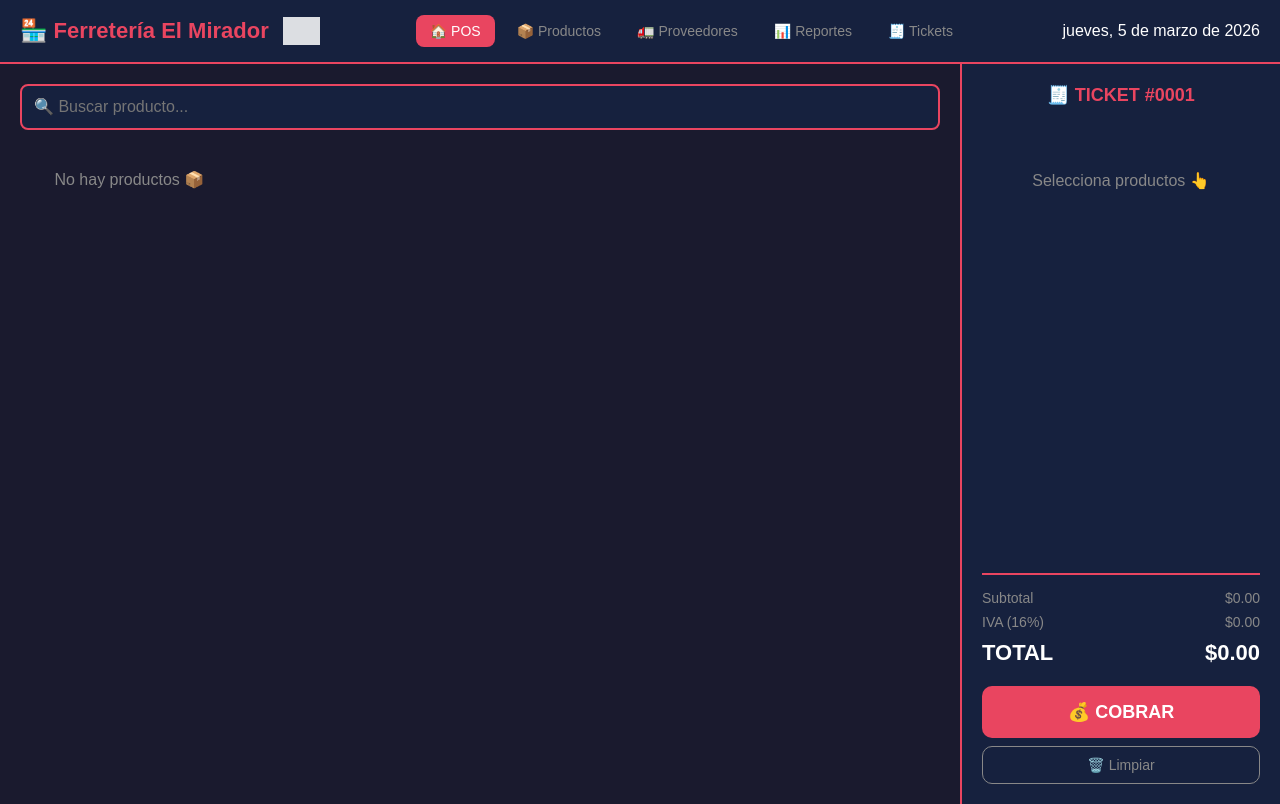
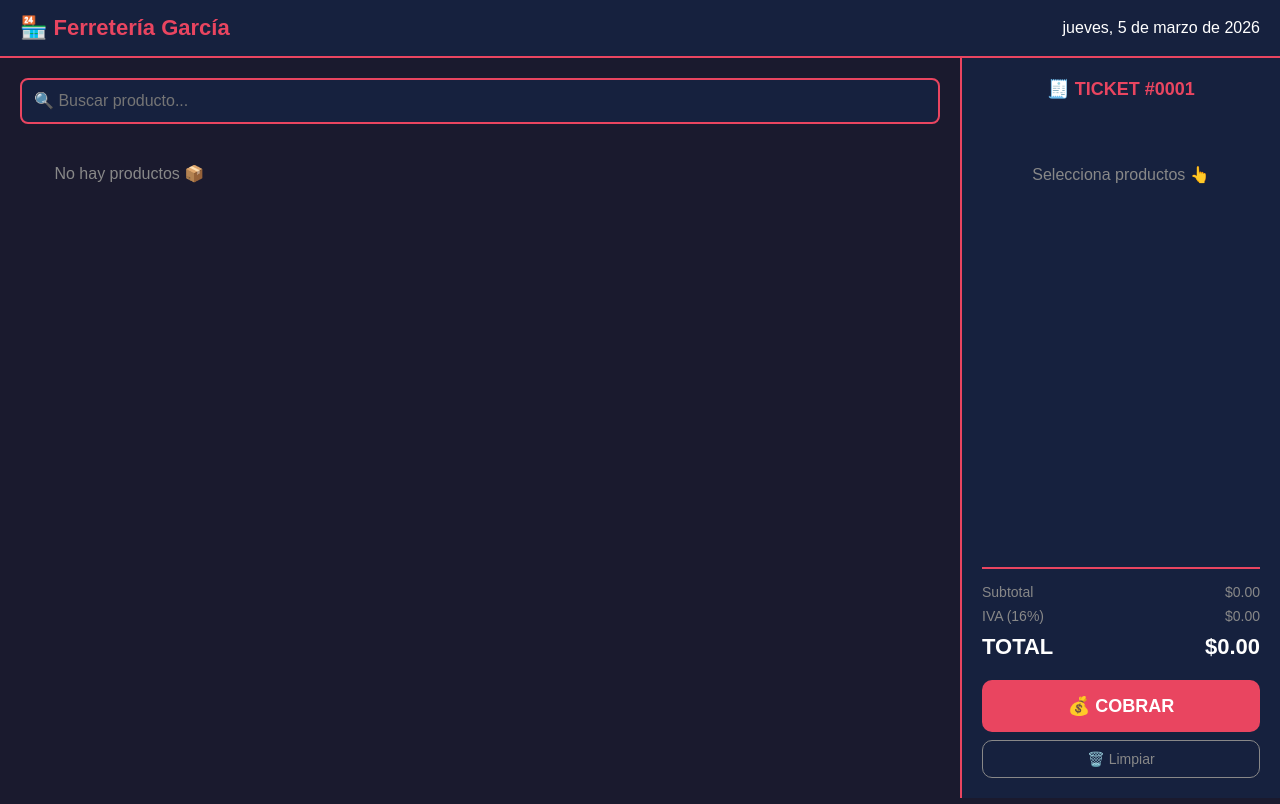
Before and after one commit to c28309208/ferreteria, a Flask app: page / in a window 1280 px wide. Run offline with Flask 3, Linux system fonts and the light colour scheme; data that the repository does not hold is empty; grey boxes are pictures that could not be loaded.

Commit message:
Update index.html

```diff
--- a/templates/index.html
+++ b/templates/index.html
@@ -3,16 +3,12 @@
 <head>
     <meta charset="UTF-8">
     <meta name="viewport" content="width=device-width, initial-scale=1.0">
-    <title>Ferretería El Mirador - POS</title>
+    <title>Ferretería - POS</title>
     <style>
         * { margin: 0; padding: 0; box-sizing: border-box; }
         body { font-family: Arial, sans-serif; background: #1a1a2e; color: white; }
         .header { background: #16213e; padding: 15px 20px; display: flex; align-items: center; justify-content: space-between; border-bottom: 2px solid #e94560; }
         .header h1 { color: #e94560; font-size: 22px; }
-        .nav { display: flex; gap: 8px; }
-        .nav a { color: #888; text-decoration: none; padding: 8px 14px; border-radius: 8px; font-size: 14px; transition: all 0.2s; }
-        .nav a:hover { background: #1a1a2e; color: white; }
-        .nav a.active { background: #e94560; color: white; }
         .container { display: flex; height: calc(100vh - 60px); }
         .panel-productos { flex: 1; padding: 20px; overflow-y: auto; }
         .buscar { width: 100%; padding: 12px; border-radius: 8px; border: 2px solid #e94560; background: #16213e; color: white; font-size: 16px; margin-bottom: 20px; }
@@ -66,20 +62,7 @@
 <body>
 
 <div class="header">
-    <div style="display:flex; align-items:center; gap:14px">
-        <h1>🏪 Ferretería El Mirador</h1>
-        <img src="https://brandfetch.com/api/v2/brand/truper.com?type=logo"
-             onerror="this.onerror=null;this.src='https://upload.wikimedia.org/wikipedia/commons/thumb/8/8e/Truper_logo.svg/320px-Truper_logo.svg.png'"
-             alt="Truper"
-             style="height:28px; opacity:0.85; filter:brightness(0) invert(1);">
-    </div>
-    <nav class="nav">
-        <a href="/" class="active">🏠 POS</a>
-        <a href="/productos">📦 Productos</a>
-        <a href="/proveedores">🚛 Proveedores</a>
-        <a href="/reportes">📊 Reportes</a>
-        <a href="/ticket">🧾 Tickets</a>
-    </nav>
+    <h1>🏪 Ferretería García</h1>
     <span id="fecha"></span>
 </div>
 
@@ -126,7 +109,7 @@
 <!-- Ticket impreso -->
 <div class="ticket-impreso" id="ticket-impreso">
     <div class="ticket-papel">
-        <h2>🏪 FERRETERÍA EL MIRADOR</h2>
+        <h2>🏪 FERRETERÍA GARCÍA</h2>
         <p>Tel: 55-1234-5678</p>
         <p id="t-fecha"></p>
         <hr>
@@ -150,12 +133,10 @@
 <script>
     let carrito = [];
     let metodo = 'efectivo';
-    let numTicket = parseInt(localStorage.getItem('numTicket') || '1');
 
     const fecha = new Date();
     document.getElementById('fecha').textContent = fecha.toLocaleDateString('es-MX',
         {weekday:'long', year:'numeric', month:'long', day:'numeric'});
-    document.getElementById('num-ticket').textContent = String(numTicket).padStart(4, '0');
 
     async function cargarProductos() {
         try {
@@ -331,9 +312,10 @@
         });
         document.getElementById('t-items').innerHTML = html;
         document.getElementById('ticket-impreso').classList.add('activo');
-        numTicket++;
-        localStorage.setItem('numTicket', numTicket);
-        document.getElementById('num-ticket').textContent = String(numTicket).padStart(4, '0');
+        // Usar el número real del servidor, y el siguiente será +1
+        const ticketActual = ticket.id;
+        const siguienteTicket = ticketActual + 1;
+        document.getElementById('num-ticket').textContent = String(siguienteTicket).padStart(4, '0');
     }
 
     function nuevaVenta() {
```
